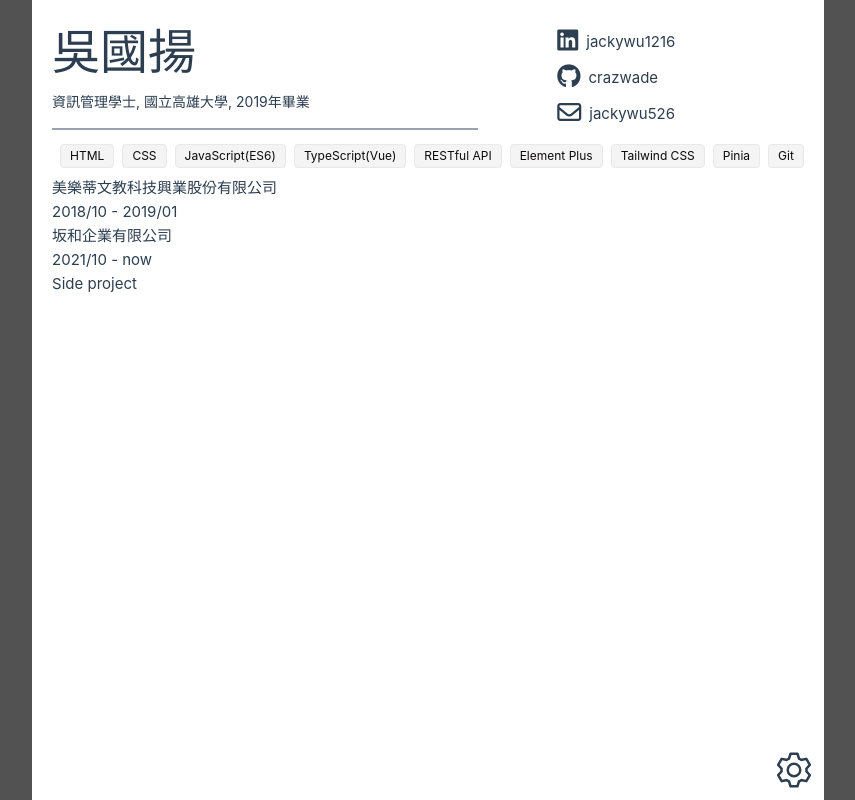
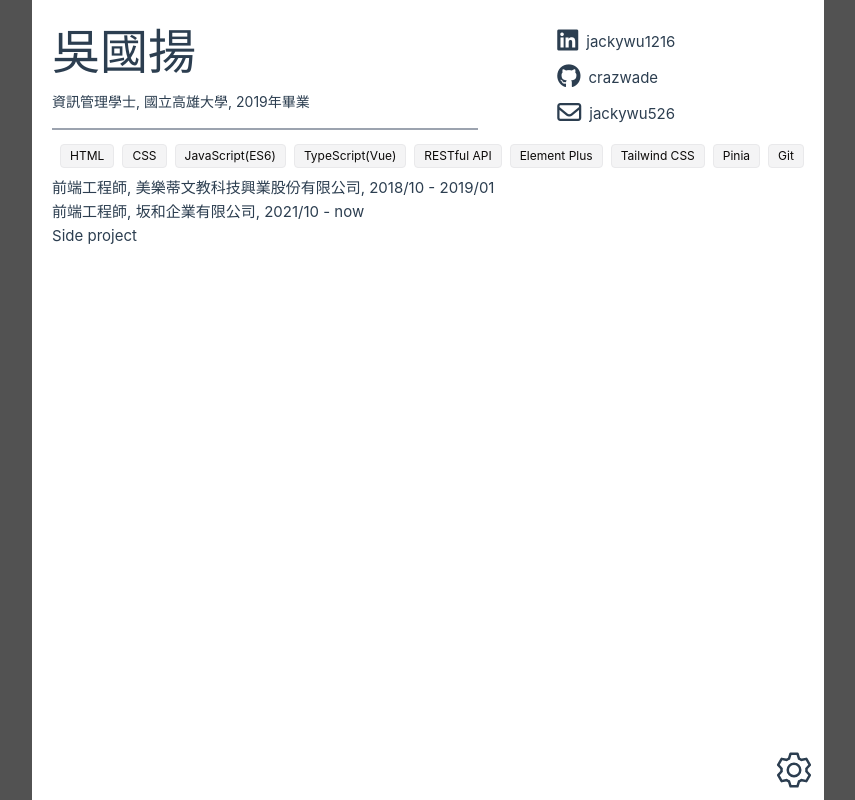
Before and after one commit to crazwade/profile, a Vue app: page / in a window 1280 px wide. Shown: the whole page, without its empty margins (212-1067 px from the left). Built offline with nearby package versions, Linux system fonts and the light colour scheme.

Commit message:
feat: WorkExp 工作經歷頁面製作

```diff
--- a/src/view/MainContent/components/WorkExp.vue
+++ b/src/view/MainContent/components/WorkExp.vue
@@ -1,9 +1,16 @@
 <template>
   <div>
     <div v-for="(item, index) in workExpItem" :key="index">
-      {{ item.company }}
       <div>
-        {{ item.time }}
+        <span>
+          {{ item.title }},
+        </span>
+        <span>
+          {{ item.company }},
+        </span>
+        <span>
+          {{ item.time }}
+        </span>
       </div>
     </div>
   </div>
```
